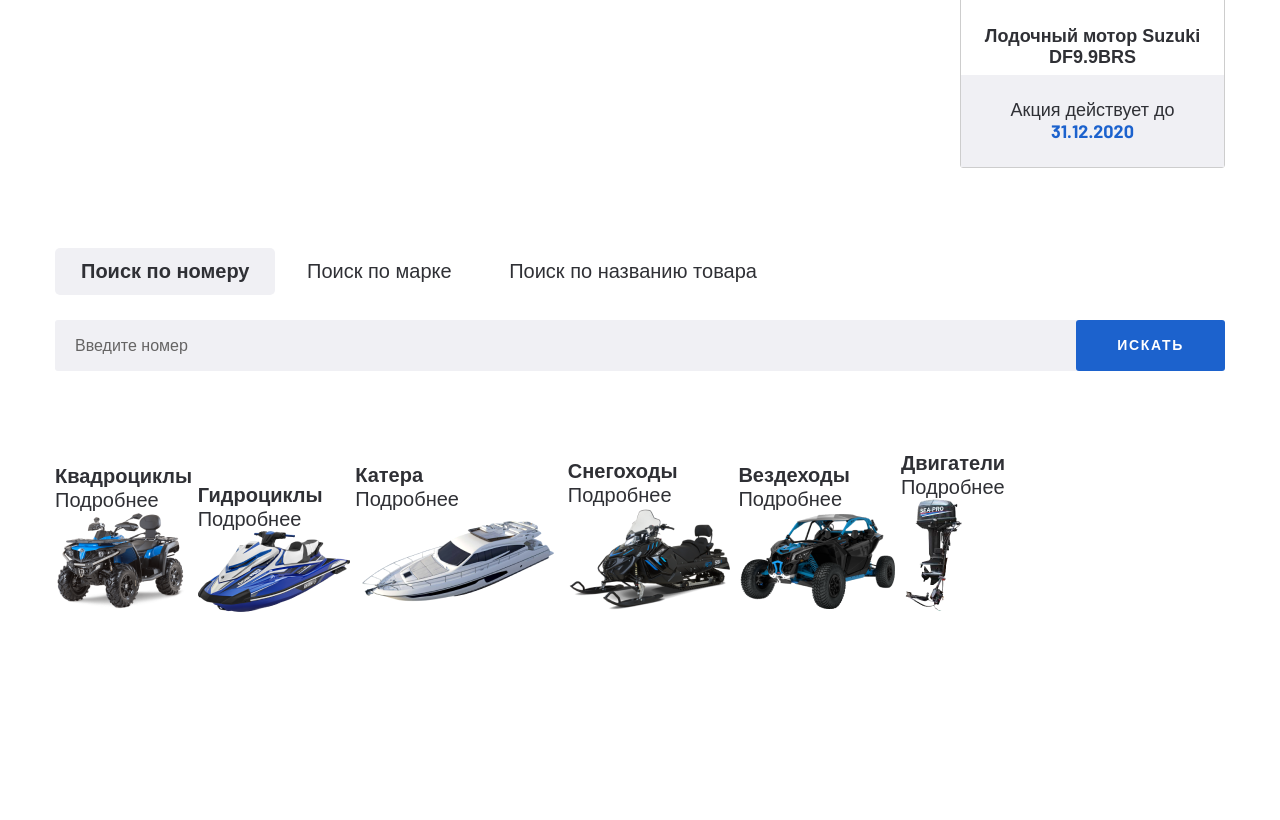
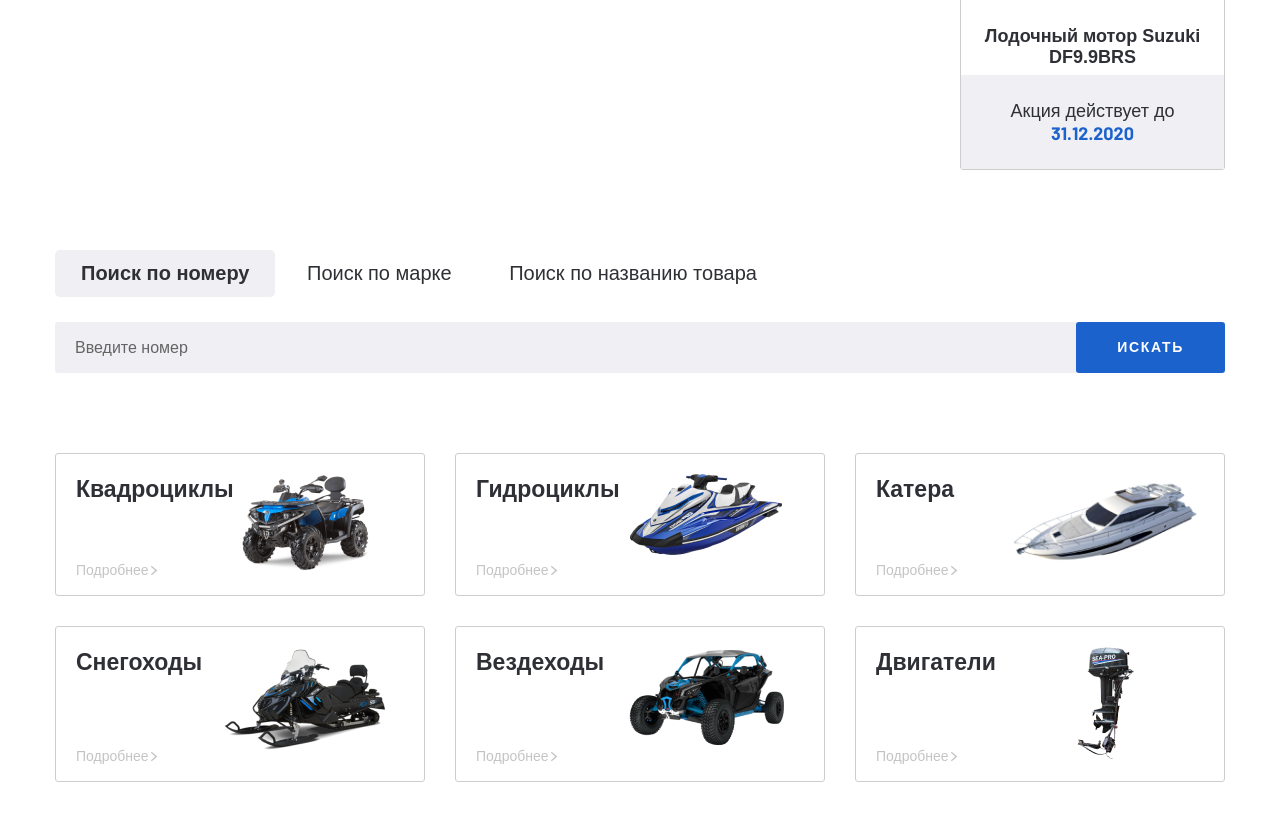
Before and after one commit to bozhenova/drive-moto, a website: page index.html in a window 1280 px wide. Shown: the part 658-1478 px from the top of the page. Before the commit the page ends 1355 px from the top, so only its background shows below. Drawn offline with nearby package versions, Linux system fonts and the light colour scheme.

Commit message:
Add styles for categories section

```diff
--- a/css/style.css
+++ b/css/style.css
@@ -350,7 +350,7 @@ body {
   background-color: #f0f0f4;
   padding: 25px 20px;
   font-size: 18px;
-  line-height: 21px;
+  line-height: 22px;
 }
 
 .sale-item__footer span {
@@ -452,3 +452,79 @@ body {
   border: none;
   margin-left: -3px;
 }
+
+.categories__inner {
+  display: -webkit-box;
+  display: -ms-flexbox;
+  display: flex;
+  -webkit-box-pack: justify;
+  -ms-flex-pack: justify;
+  justify-content: space-between;
+  -ms-flex-wrap: wrap;
+  flex-wrap: wrap;
+}
+
+.categories__item {
+  margin-bottom: 30px;
+  border: 1px solid #cdcdcd;
+  border-radius: 3px;
+  width: 370px;
+  display: -webkit-box;
+  display: -ms-flexbox;
+  display: flex;
+  padding: 20px 20px 16px;
+  -webkit-box-pack: justify;
+  -ms-flex-pack: justify;
+  justify-content: space-between;
+  transition: all 0.3s;
+}
+
+.categories__item:hover {
+  box-shadow: 3px 3px 20px rgba(50, 50, 50, 0.25);
+}
+
+.categories__item:hover .categories__item-title {
+  color: #1c62cd;
+}
+
+.categories__item-info {
+  width: 40%;
+  display: -webkit-box;
+  display: -ms-flexbox;
+  display: flex;
+  -webkit-box-orient: vertical;
+  -webkit-box-direction: normal;
+  -ms-flex-direction: column;
+  flex-direction: column;
+  -webkit-box-pack: justify;
+  -ms-flex-pack: justify;
+  justify-content: space-between;
+}
+
+.categories__item-img {
+  text-align: center;
+  width: 60%;
+}
+
+.categories__item-img img {
+  max-width: 100%;
+}
+
+.categories__item-title {
+  font-family: 'Barlow', sans-serif;
+  font-size: 23px;
+  line-height: 28px;
+  font-weight: bold;
+  transition: all 0.3s;
+}
+
+.categories__item-text {
+  font-size: 14px;
+  line-height: 17px;
+  color: #c4c4c4;
+}
+
+.categories__item-text::after {
+  content: url('../images/link-arrow.svg');
+  padding-left: 2px;
+}
```
